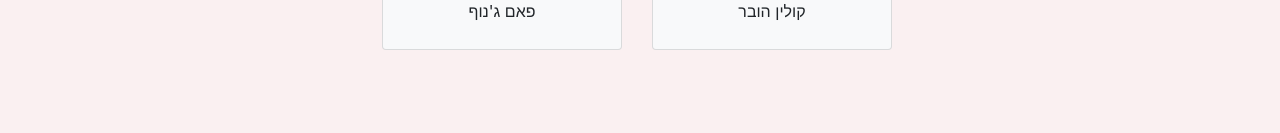
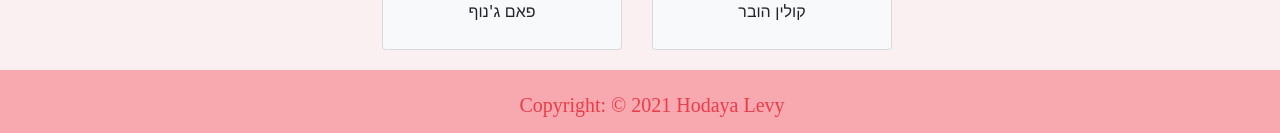
Before and after one commit to hodayale/my-library, a React (Create React App) app: page /#/ in a window 1280 px wide. Shown: the part 786-919 px from the top of the page. Before the commit the page ends 856 px from the top, so only its background shows below. Built offline with nearby package versions, Linux system fonts and the light colour scheme.

Commit message:
Add footer copyright

```diff
--- a/src/App.css
+++ b/src/App.css
@@ -152,3 +152,13 @@ body{
   top: 10px;
   z-index: 1;
 }
+
+.footer {
+  text-align: center;
+  background-color:  #f8a8af;
+  color:  #eb3c4a;
+  font-weight: 500;
+  padding-top: 20px;
+  font-family: 'Cavolini';
+  font-size: 20px;
+}
--- a/src/pages/HomePage.js
+++ b/src/pages/HomePage.js
@@ -77,6 +77,9 @@ const HomePage = (props) => {
             <Row className="justify-content-center">
                 {booksCards}
             </Row>
+            <Row className="footer">
+                <p>Copyright: © 2021    Hodaya Levy</p>
+            </Row>
         </div>
     );
 }
```
Also changed, not shown: 1 other file (tests, documents, lock files or other folders).
